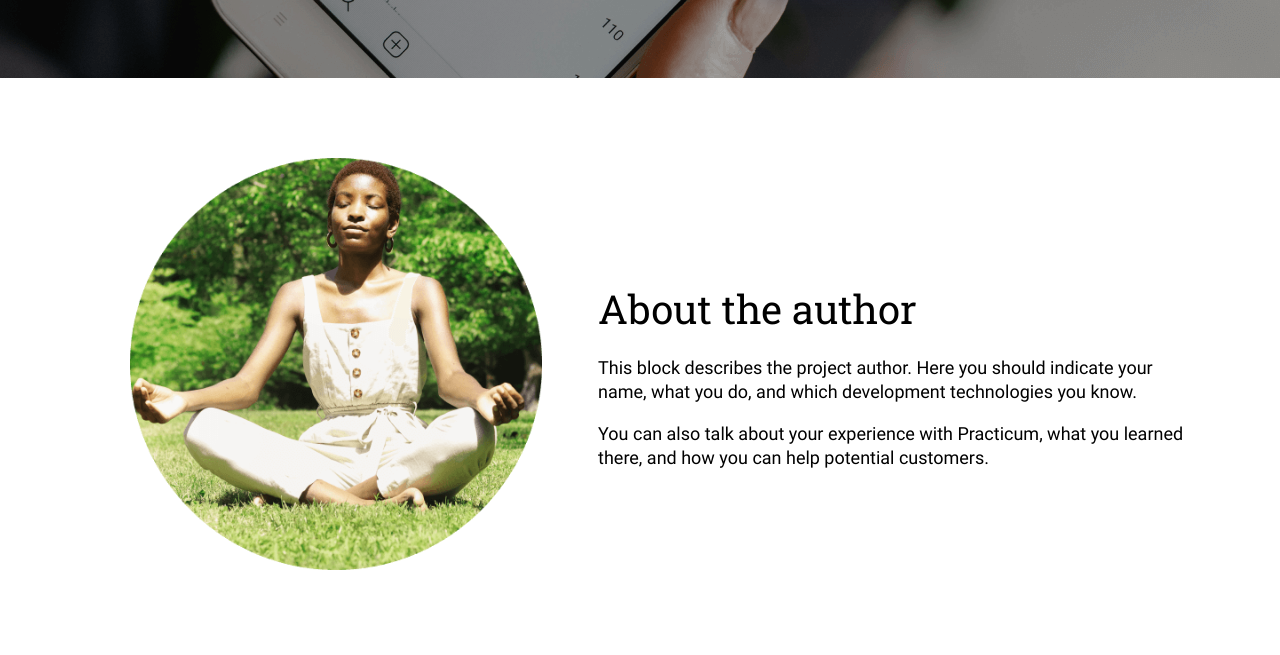
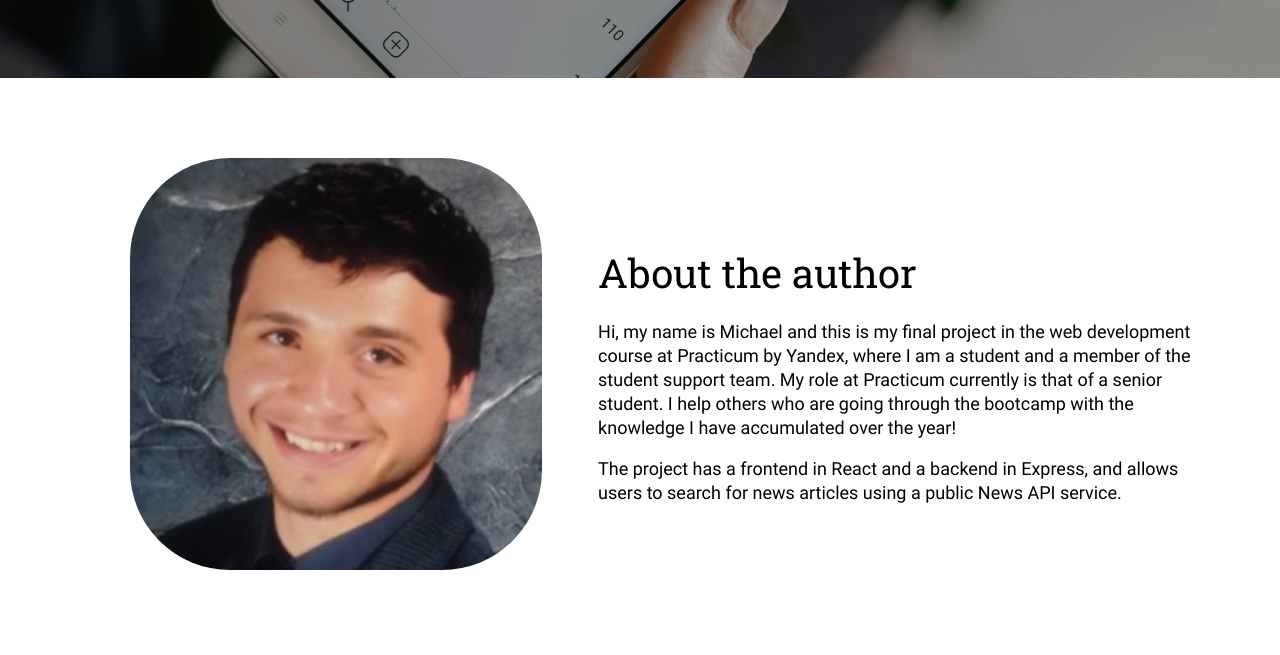
Before and after one commit to Mprystal/news-explorer-frontend, a React app in the folder news-explorer/: page / in a window 1280 px wide. Shown: the part 498-1153 px from the top of the page. Built offline with nearby package versions, Linux system fonts and the light colour scheme; a web font is replaced by a local one.

Commit message:
update about info

```diff
--- a/news-explorer/src/components/About/About.css
+++ b/news-explorer/src/components/About/About.css
@@ -14,6 +14,9 @@
   height: 32.2vw;
   max-width: 464px;
   max-height: 464px;
+  border-radius: 100px;
+  object-fit: cover;
+  object-position: 0 -43px;
 }
 
 .about__container {
--- a/news-explorer/src/components/About/About.js
+++ b/news-explorer/src/components/About/About.js
@@ -1,24 +1,28 @@
 import React from 'react';
 import './About.css';
-import author from '../../images/image-03author.png';
+import Author from '../../images/MePro.png';
 
 function About() {
   return (
     <section className='about'>
-            <img className='about__img' src={author} alt='author' />
-            <div className='about__container' >
-                <h2 className='about__title' >About the author</h2>
+      <img className='about__img' src={Author} alt='author' />
+      <div className='about__container'>
+        <h2 className='about__title'>About the author</h2>
         <p className='about__paragraph'>
-                    This block describes the project author. Here you should indicate your name, what you do, and which development technologies you know.
+          Hi, my name is Michael and this is my final project in the web
+          development course at Practicum by Yandex, where I am a student and a
+          member of the student support team. My role at Practicum currently is
+          that of a senior student. I help others who are going through the
+          bootcamp with the knowledge I have accumulated over the year!
         </p>
         <p className='about__paragraph'>
-                    You can also talk about your experience with Practicum, what you learned there, and how you can help potential customers.
+          The project has a frontend in React and a backend in Express, and
+          allows users to search for news articles using a public News API
+          service.
         </p>
-
       </div>
-
     </section>
-    )
+  );
 }
 
-export default About
+export default About;
--- a/news-explorer/src/components/Footer/Footer.js
+++ b/news-explorer/src/components/Footer/Footer.js
@@ -37,7 +37,7 @@ function Footer() {
             target='_blank'
             rel='noreferrer'
             className='footer__social'
-            href='https://www.facebook.com/'
+            href='https://www.linkedin.com/in/michaelprystal/'
           >
             <img src={linkedin} alt='linkedin account' />
           </a>
```
Also changed, not shown: news-explorer/README.md, news-explorer/src/images/MePro.png (added), news-explorer/src/images/image-03author.png (deleted). Lines whose indentation alone changed are shown as unchanged.
